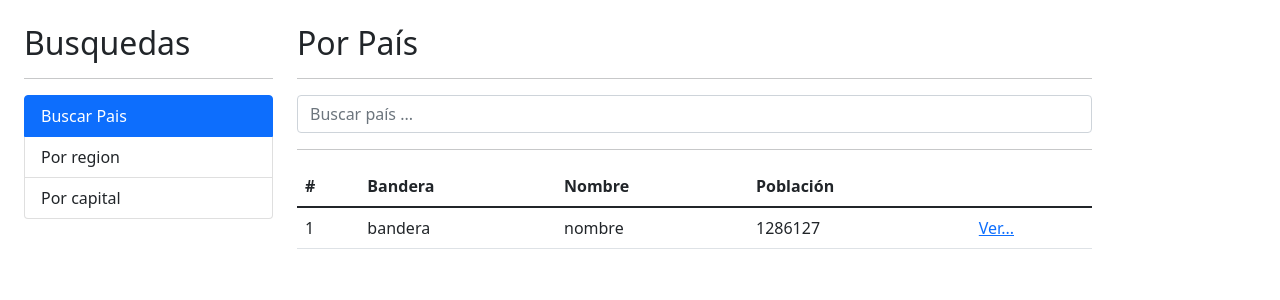
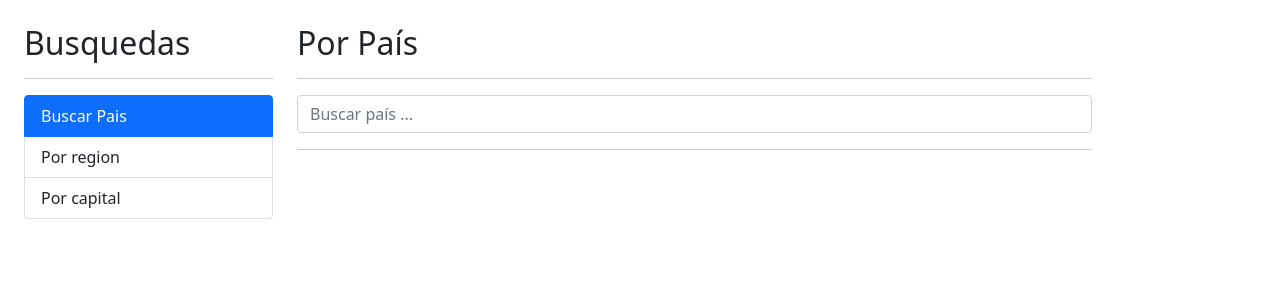
Before and after one commit to JoharryJC/angular-search-countries-app, an Angular app: page / in a window 1280 px wide. Shown: the top 300 px of the page. Built offline with nearby package versions, Linux system fonts and the light colour scheme.

Commit message:
Fill Country table

```diff
--- a/src/app/pais/pages/por-pais/por-pais.component.html
+++ b/src/app/pais/pages/por-pais/por-pais.component.html
@@ -20,7 +20,7 @@
     No se encontró nada con el término {{termino}}
 </div>
 
-<div *ngIf="!hayError" class="row">
+<div *ngIf="paises.length > 0" class="row">
     <div class="col">
         <table class="table table-hover">
             <thead>
@@ -33,13 +33,15 @@
                 </tr>
             </thead>
             <tbody>
-                <tr>
-                    <td>1</td>
-                    <td>bandera</td>
-                    <td>nombre</td>
-                    <td>1286127</td>
+                <tr *ngFor="let pais of paises; let i = index">
+                    <td>{{i + 1}}</td>
                     <td>
-                        <a href="/pais/cri">Ver...</a>
+                        <img class="small-flag" [src]="pais.flag">
+                    </td>
+                    <td>{{pais.name}}</td>
+                    <td>{{pais.population | number}}</td>
+                    <td>
+                        <a [routerLink]="['pais', pais.alpha2Code]">Ver...</a>
                     </td>
                 </tr>
             </tbody>
--- a/src/app/pais/pages/por-pais/por-pais.component.ts
+++ b/src/app/pais/pages/por-pais/por-pais.component.ts
@@ -1,4 +1,5 @@
 import { Component } from '@angular/core';
+import { Country } from '../../interfaces/pais.interface';
 import { PaisService } from '../../services/pais.service';
 
 @Component({
@@ -11,6 +12,7 @@
 
   termino: string = "";
   hayError: boolean = false;
+  paises: Country[] = [];
 
   constructor(private paisService: PaisService ) { }
 
@@ -19,12 +21,14 @@
     console.log(this.termino);
 
     this.paisService.buscarPais(this.termino)
-      .subscribe( (resp) => {
-        console.log(resp);
+      .subscribe( (paises) => {
+        console.log(paises);
+        this.paises = paises;
       }, (err) => {
         console.log("Error");
         console.info(err);
         this.hayError = true;
+        this.paises = [];
       });
   }
 
--- a/src/app/pais/pais.module.ts
+++ b/src/app/pais/pais.module.ts
@@ -1,10 +1,13 @@
 import { NgModule } from '@angular/core';
 import { CommonModule } from '@angular/common';
 import { FormsModule } from '@angular/forms';
+import { RouterModule } from '@angular/router';
+
 import { PorCapitalComponent } from './pages/por-capital/por-capital.component';
 import { PorPaisComponent } from './pages/por-pais/por-pais.component';
 import { PorRegionComponent } from './pages/por-region/por-region.component';
 import { VerPaisComponent } from './pages/ver-pais/ver-pais.component';
+
 
 
 @NgModule({
@@ -22,7 +25,8 @@
   ],
   imports: [
     CommonModule,
-    FormsModule
+    FormsModule,
+    RouterModule
   ]
 })
 export class PaisModule { }
--- a/src/styles.css
+++ b/src/styles.css
@@ -1 +1,3 @@
-/* You can add global styles to this file, and also import other style files */
+.small-flag{
+    width: 50px;
+}
```
